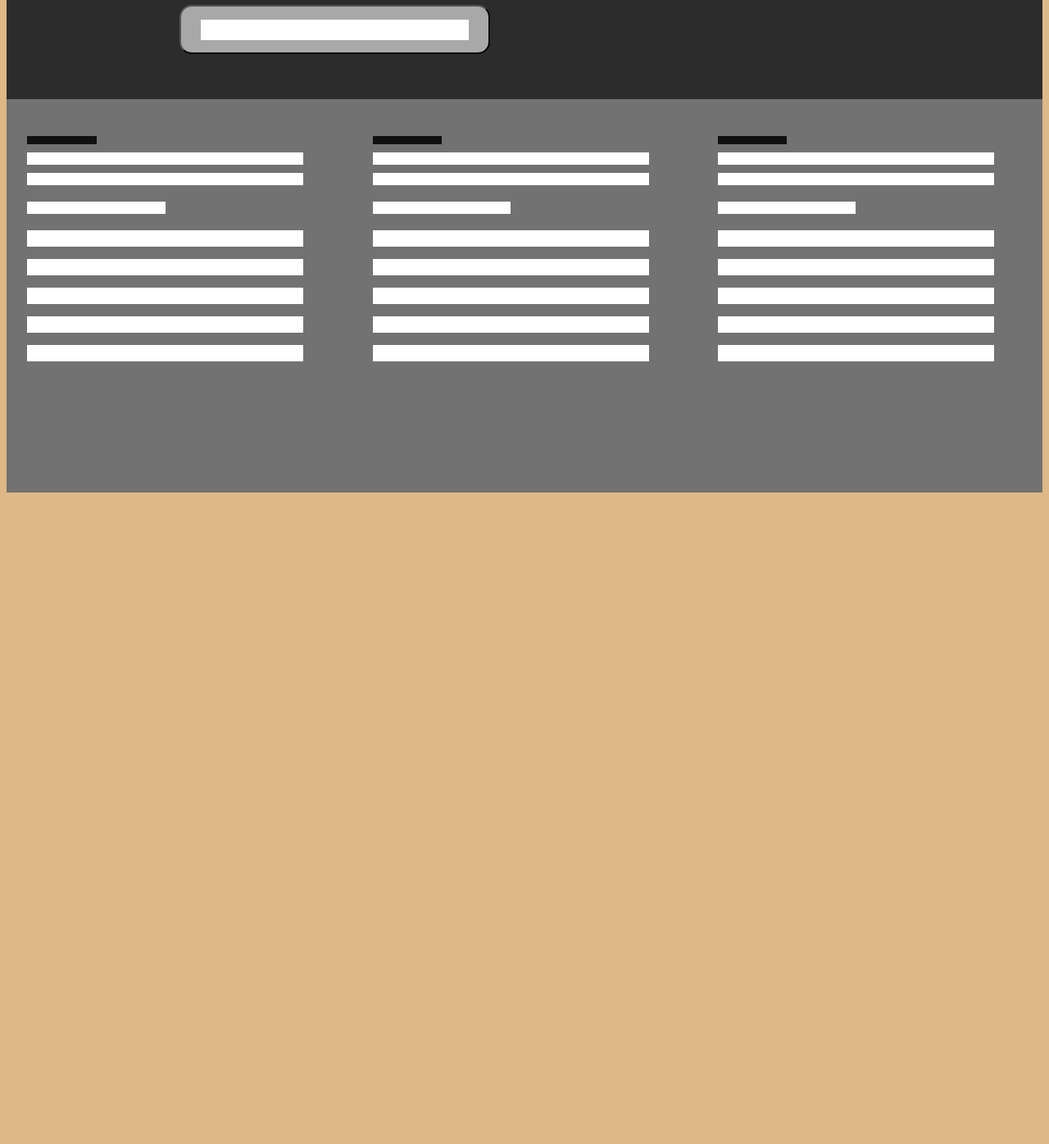
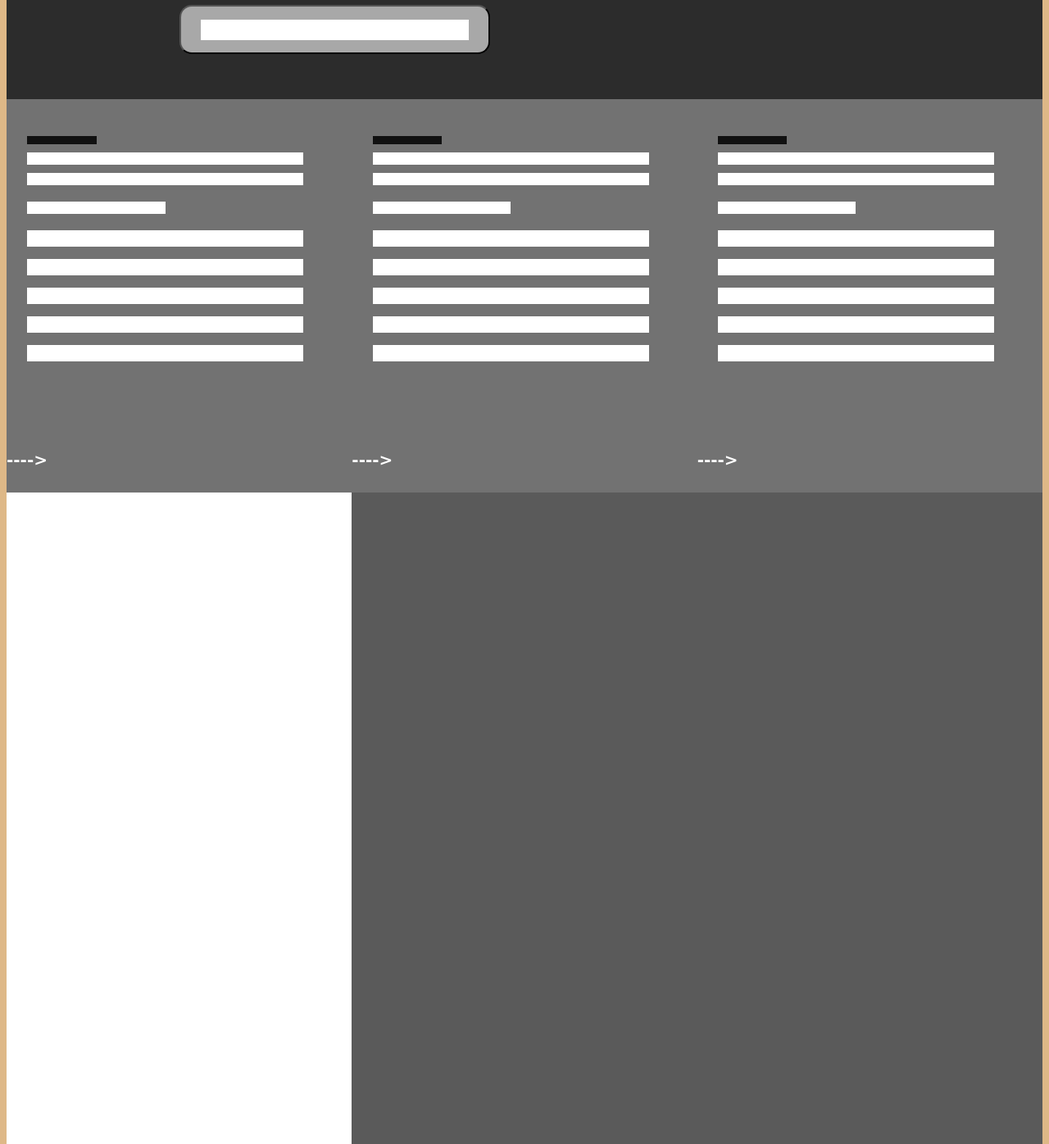
Before and after one commit to cgcarlosg/Design-Teardown-Project, a plain HTML site: page index.html in a window 1280 px wide. Shown: the part 1740-3136 px from the top of the page at 82% size. Before the commit the page ends 2349 px from the top, so only its background shows below. Drawn offline with Linux system fonts and the light colour scheme; a web font is replaced by a local one.

Commit message:
add central big article

```diff
--- a/assets/style.css
+++ b/assets/style.css
@@ -651,6 +651,14 @@ main {
   transform: rotate(0deg);
 }
 
+.container-three {
+  display: grid;
+  grid-column: 1/7;
+  grid-template-columns: repeat(6,1fr);
+  grid-template-rows: auto;
+  position: relative;
+}
+
 .article-five {
   grid-column: 1/3;
   background-color: #727272;
@@ -669,7 +677,7 @@ main {
 .line-zero {
   height: 10px;
   width: 20%;
-  background-color: #111111;
+  background-color: #111;
   margin-top: 45px;
   margin-left: 6%;
 }
@@ -711,7 +719,6 @@ main {
   color: white;
   font-weight: bolder;
   font-size: 20px;
-  margin-left: 0;
   padding: 0;
 }
 
@@ -746,7 +753,6 @@ main {
   color: white;
   font-weight: bolder;
   font-size: 20px;
-  margin-left: 0;
 }
 
 .arrow-botton-six:hover {
@@ -780,9 +786,20 @@ main {
   color: white;
   font-weight: bolder;
   font-size: 20px;
-  margin-left: 0;
 }
 
 .arrow-botton-seven:hover {
   background-color: #2c2c2c;
 }
+
+.empty {
+  background-color: white;
+  grid-column: 1/3;
+  height: 795px;
+}
+
+.big-article {
+  background-color: #5a5a5a;
+  grid-column: 3/7;
+  height: 795px;
+}
--- a/index.html
+++ b/index.html
@@ -16,7 +16,7 @@
             <li class="link-item"><a href="#">Books</a></li>
             <li class="link-item"><a href="#">Events</a></li>
             <li class="link-item-member"><a href="#">Membership</a></li>
-            <li class="link-item-btn"><button type="text" class="nav-button">More<img src="assets/cat.png" alt="cat" class="cat"></button></li>
+            <li class="link-item-btn"><button type="button" class="nav-button">More<img src="assets/cat.png" alt="cat" class="cat"></button></li>
             <li class="li-search"><img src="assets/lupa.png" alt="lup" class="lup"><input type="text" class="search"></li>
         </ul>
     </header>
@@ -26,7 +26,7 @@
         <div class="second-title"></div>
         <div class="second-button">
             <img src="assets/circle.jpg" alt="circle" class="circle">
-            <button type="text" class="btn-scnd"></button>
+            <button type="button" class="btn-scnd"></button>
         </div>
 
         <article class="Iris">
@@ -92,13 +92,15 @@
               <div class="description-ac-four"></div>
               <div class="description-ac-five"></div>
               <div class="description-ac-six"></div>
-              <button type="text" class="btn-art-center"><span class="inside-btn-art-center"></span></button>
+              <button type="button" class="btn-art-center"><span class="inside-btn-art-center"></span></button>
 
         </article>
 
         <div class="article-right">
             <img src="https://www.smashingmagazine.com/images/smashing-cat/cat-firechat.svg" alt="big-pet" class="big-pet">
         </div>
+
+        <div class="container-three">
 
         <article class="article-five">
             <div class="line-zero"></div>
@@ -110,7 +112,7 @@
             <div class="line-three"></div>
             <div class="line-three"></div>
             <div class="line-three"></div>
-            <div class="arrow-botton-five">  </div>
+            <div class="arrow-botton-five"> ----> </div>
         </article>
 
         <article class="article-six">
@@ -123,7 +125,7 @@
             <div class="line-three"></div>
             <div class="line-three"></div>
             <div class="line-three"></div>
-            <div class="arrow-botton-six">  </div>
+            <div class="arrow-botton-six"> ----> </div>
         </article>
 
         <article class="article-seven">
@@ -136,9 +138,18 @@
             <div class="line-three"></div>
             <div class="line-three"></div>
             <div class="line-three"></div>
-            <div class="arrow-botton-seven">  </div>
+            <div class="arrow-botton-seven"> ----> </div>
         </article>
 
+        </div>
+
+        <article class="empty">
+
+        </article>
+
+        <article class="big-article">
+
+        </article>
     </main>
 
 </body>
```
